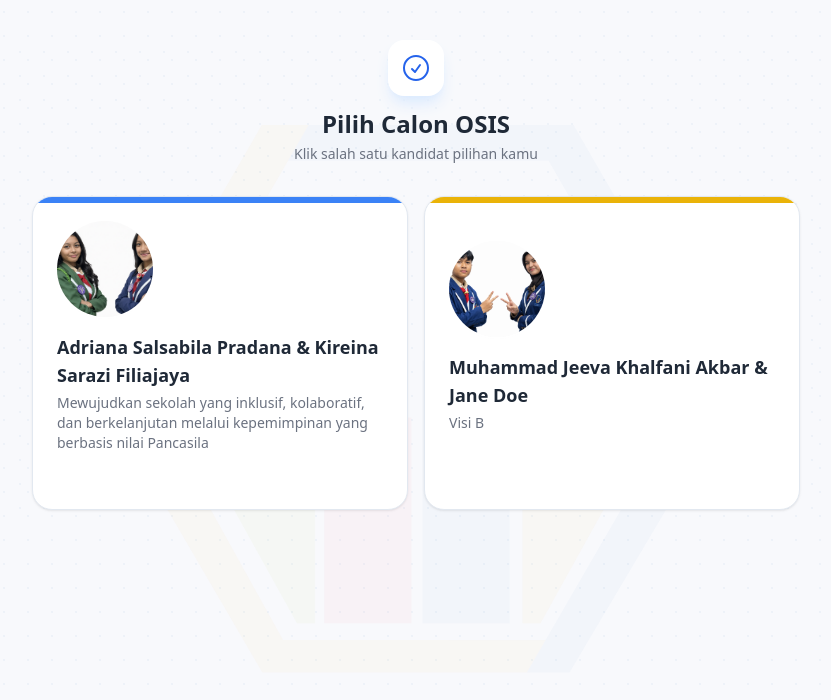
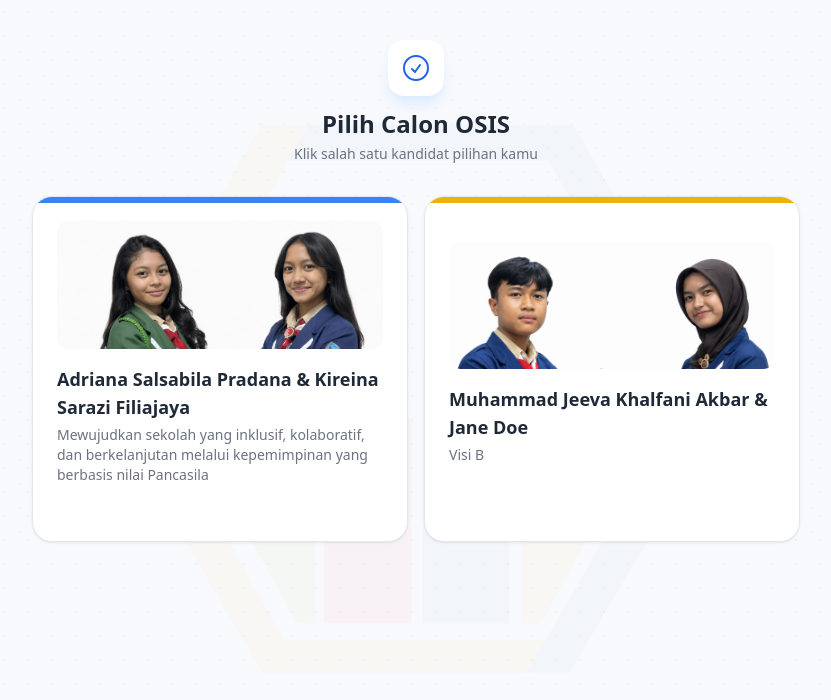
Before and after one commit to rezagiovanni/avi-vote, a Next.js app: page /vote/osis in a window 1280 px wide. Shown: the top 700 px of the page, without its empty margins (224-1055 px from the left). Built offline with nearby package versions, Linux system fonts and the light colour scheme.

Commit message:
fix: candidate photo now full-width rounded-xl (not small circle)

```diff
--- a/components/CandidateCard.tsx
+++ b/components/CandidateCard.tsx
@@ -38,7 +38,9 @@ export default function CandidateCard({ label, candidates, onSubmit }: Props) {
 
               {/* photo or avatar */}
               {c.img ? (
-                <img src={c.img} alt={c.name} className="relative mb-4 h-24 w-24 rounded-full object-cover shadow-sm ring-2 ring-white" />
+                <div className="relative mb-4 h-32 w-full overflow-hidden rounded-xl">
+                  <img src={c.img} alt={c.name} className="h-full w-full object-cover object-top" />
+                </div>
               ) : (
                 <div className={`relative mb-4 flex h-16 w-16 items-center justify-center rounded-full bg-gradient-to-br text-xl font-bold shadow-sm ${
                   idx === 0 ? "from-blue-100 to-blue-200 text-blue-700" : "from-yellow-100 to-yellow-200 text-yellow-700"
```
